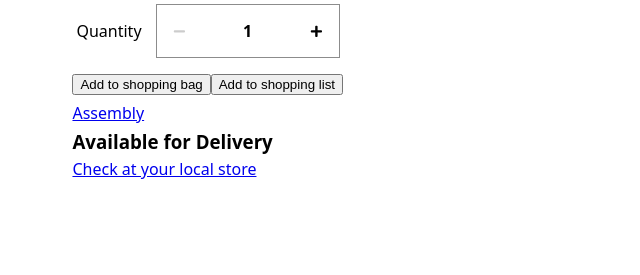
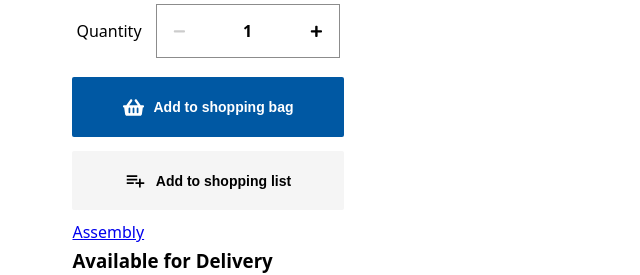
Before and after one commit to MicahDShackelford/MeKea, a React app: page / in a window 1280 px wide. Shown: the part 197-472 px from the top of the page, without its empty margins (0-640 px from the left). Built offline with nearby package versions, Linux system fonts and the light colour scheme; no server answers; the HTML template or start-up script is replaced by a standard one.

Commit message:
Complete Button Group styling

```diff
--- a/client/src/components/ButtonGroup.js
+++ b/client/src/components/ButtonGroup.js
@@ -1,11 +1,55 @@
 import React from 'react';
+import styled from 'styled-components';
+import {FaShoppingBasket} from 'react-icons/fa';
+import {MdPlaylistAdd} from 'react-icons/md';
+
+const Buttons = styled.div`
+  display: flex;
+  flex-direction: column;
+  .button {
+    margin: 0.5em 0;
+    padding: 1em;
+    border: none;
+    font-weight: 700;
+    font-size: 14px;
+    line-height: 24px;
+    display: flex;
+    align-items: center;
+    justify-content: center;
+    border-radius: 2px;
+  }
+  button:hover {
+    cursor: pointer;
+  }
+  svg {
+    font-size: 1.5em;
+    margin-right: 10px;
+  }
+`;
+const PrimaryButton = styled.button`
+  background: #0058A3;
+  color: #fff;
+  ${PrimaryButton}:hover {
+    background: #3379B5;
+    transition 0.2s ease;
+  }
+  transition 0.2s ease;
+`;
+const SecondaryButton = styled.button`
+  background: #F5F5F5;
+  ${SecondaryButton}:hover {
+    background: #DFDFDF;
+    transition 0.2s ease;
+  }
+  transition 0.2s ease;
+`;
 
 let ButtonGroup = (props) => {
   return (
-    <div id="button-group">
-      <button>Add to shopping bag</button>
-      <button>Add to shopping list</button>
-    </div>
+    <Buttons id="button-group">
+      <PrimaryButton className="button"><FaShoppingBasket /> Add to shopping bag</PrimaryButton>
+      <SecondaryButton className="button"><MdPlaylistAdd /> Add to shopping list</SecondaryButton>
+    </Buttons>
   )
 }
 
```
